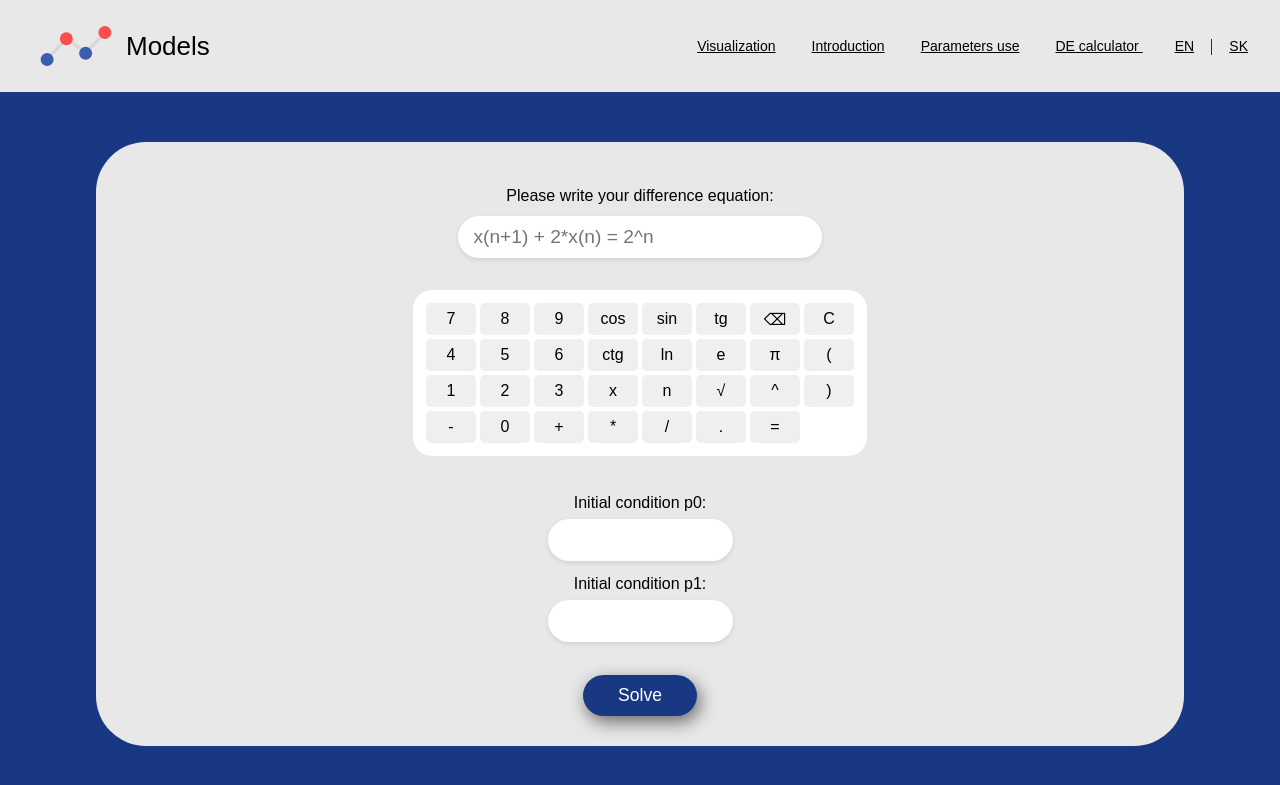
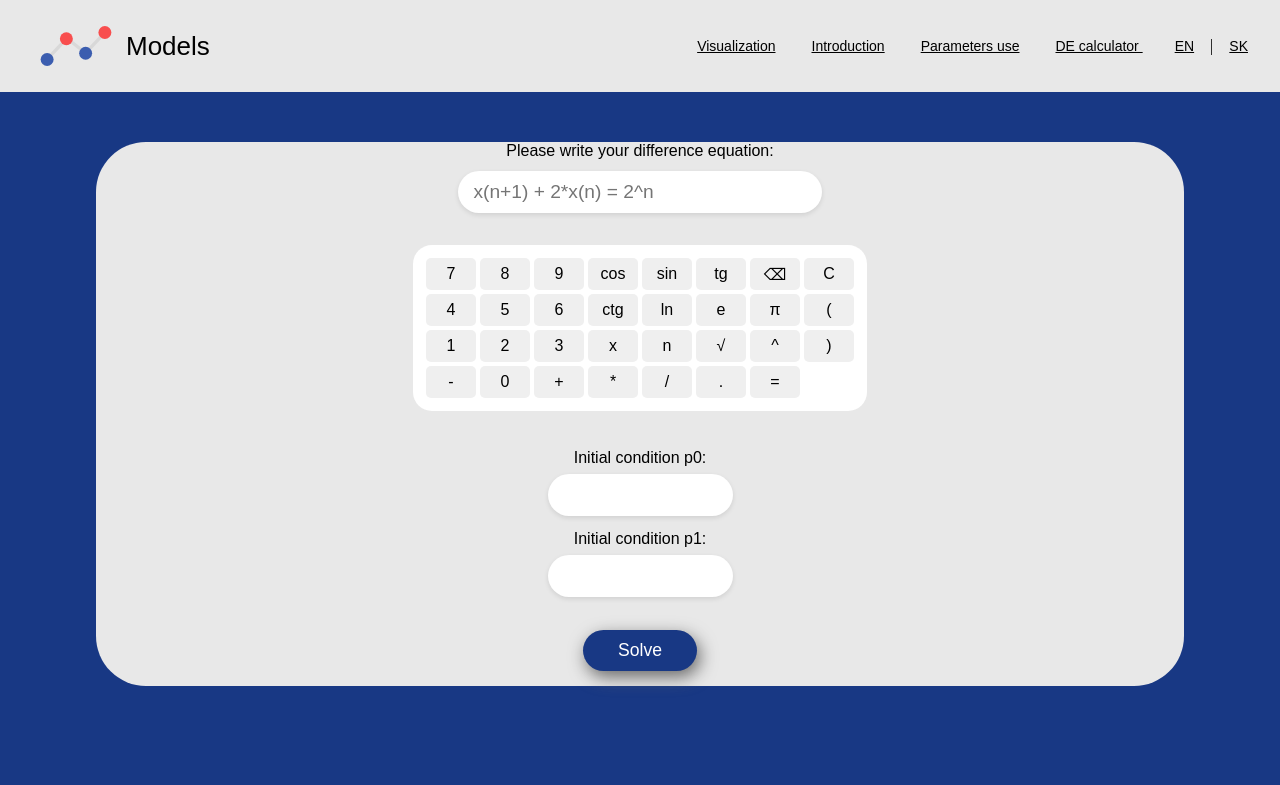
Before and after one commit to dosstacy/cobweb-website, a Flask app: page /calculator in a window 1280 px wide. Shown: the top 785 px of the page. Run offline with Flask 3, Linux system fonts and the light colour scheme; some libraries are stand-ins or nearby versions.

Commit message:
change styles

```diff
--- a/static/css/calculator.css
+++ b/static/css/calculator.css
@@ -34,7 +34,6 @@
     display: flex;
     flex-direction: column;
     align-items: center;
-    margin-top: 45px;
 }
 
 .form-container {
@@ -58,7 +57,7 @@ label {
 
 #eq-btn {
     padding: 10px 35px;
-    margin: 15px 10px 30px;
+    margin: 15px 10px;
 }
 
 #equation-input, #p0, #p1 {
```
